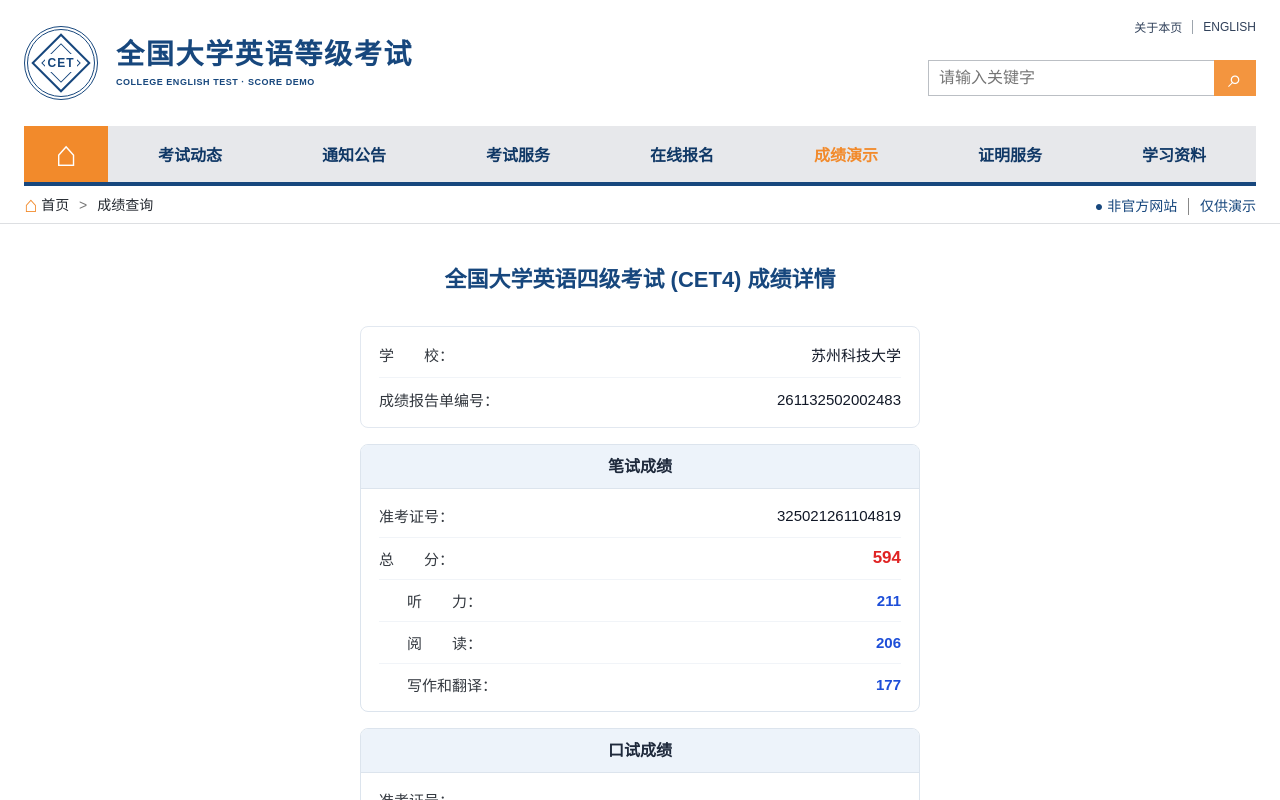
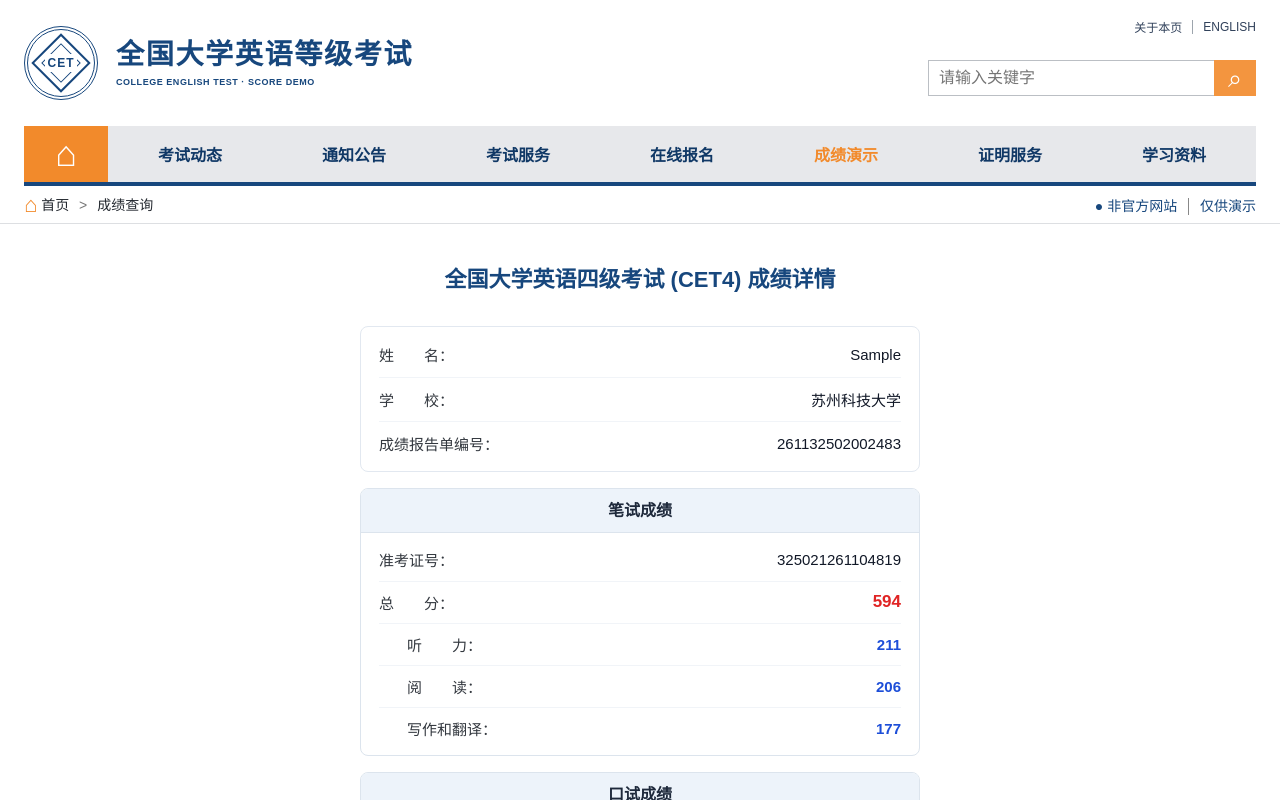
Before and after one commit to sliuhaob/cet4-score-demo, a Next.js app: page / in a window 1280 px wide. Both pictures are taken after typing "Sample", "Sample" into the empty fields and a click on the button "查询". Shown: the top 800 px of the page. Built offline with nearby package versions, Linux system fonts and the light colour scheme.

Commit message:
feat: add candidate name 仲天佑 to score result page

```diff
--- a/app/page.tsx
+++ b/app/page.tsx
@@ -103,7 +103,7 @@
   );
 }
 
-function QueryView({ onResult }: { onResult: () => void }) {
+function QueryView({ onResult }: { onResult: (name?: string) => void }) {
   const [account, setAccount] = useState('');
   const [queryCode, setQueryCode] = useState('');
   const [loading, setLoading] = useState(false);
@@ -114,7 +114,7 @@
     setLoading(true);
     window.setTimeout(() => {
       setLoading(false);
-      onResult();
+      onResult(account.trim());
     }, 420);
   }
 
@@ -179,7 +179,7 @@
   );
 }
 
-function ResultView({ onBack }: { onBack: () => void }) {
+function ResultView({ name = '仲天佑', onBack }: { name?: string; onBack: () => void }) {
   const titleRef = useRef<HTMLHeadingElement>(null);
 
   useEffect(() => {
@@ -192,6 +192,7 @@
         <h1 id="result-title" ref={titleRef} tabIndex={-1}>全国大学英语四级考试 (CET4) 成绩详情</h1>
 
         <dl className="candidate-info">
+          <div><dt>姓　　名：</dt><dd>{name || '仲天佑'}</dd></div>
           <div><dt>学　　校：</dt><dd>苏州科技大学</dd></div>
           <div><dt>成绩报告单编号：</dt><dd>261132502002483</dd></div>
         </dl>
@@ -229,6 +230,7 @@
 
 export default function Home() {
   const [view, setView] = useState<'query' | 'result'>('query');
+  const [name, setName] = useState('仲天佑');
 
   return (
     <main className="portal-shell" id="top">
@@ -238,9 +240,14 @@
       </p>
       <div className="portal-container page-content" id="content">
         {view === 'query' ? (
-          <QueryView onResult={() => setView('result')} />
+          <QueryView
+            onResult={(submittedName) => {
+              if (submittedName) setName(submittedName);
+              setView('result');
+            }}
+          />
         ) : (
-          <ResultView onBack={() => setView('query')} />
+          <ResultView name={name} onBack={() => setView('query')} />
         )}
       </div>
       <footer className="portal-footer">
```
